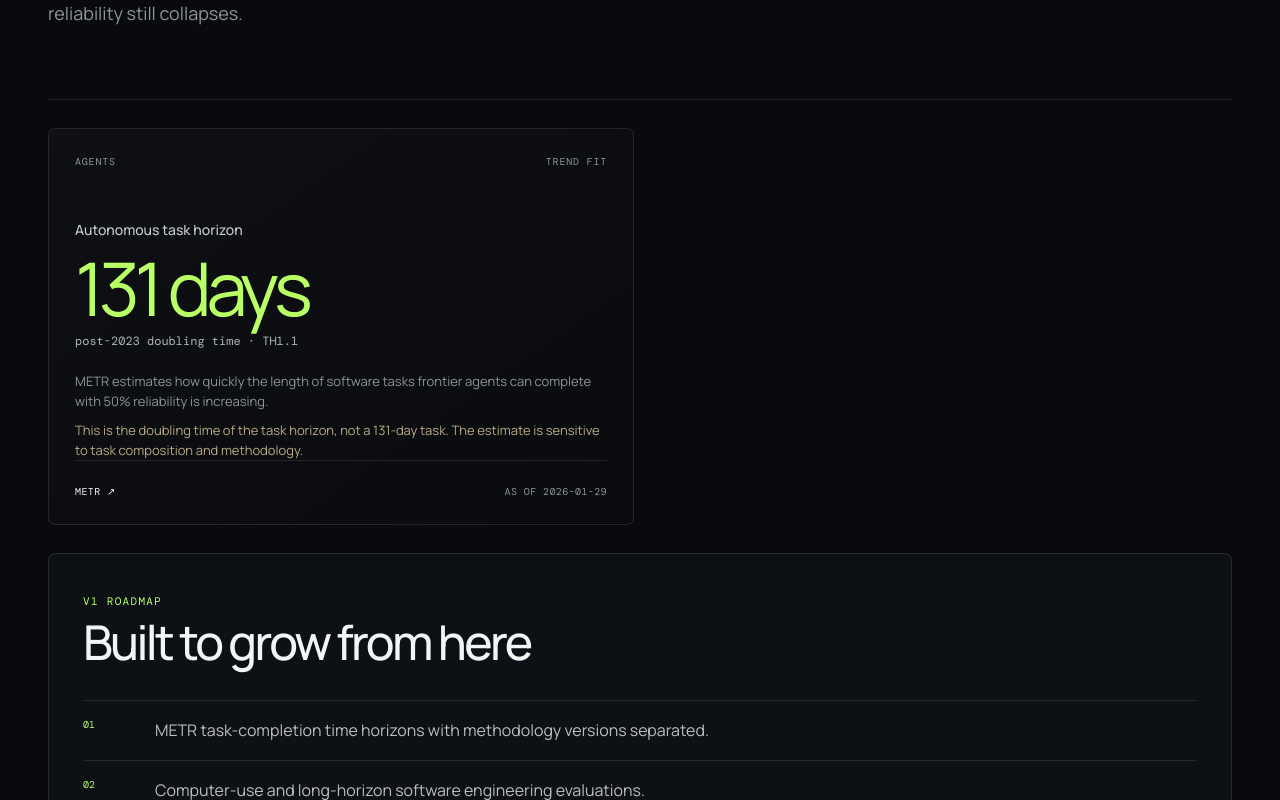
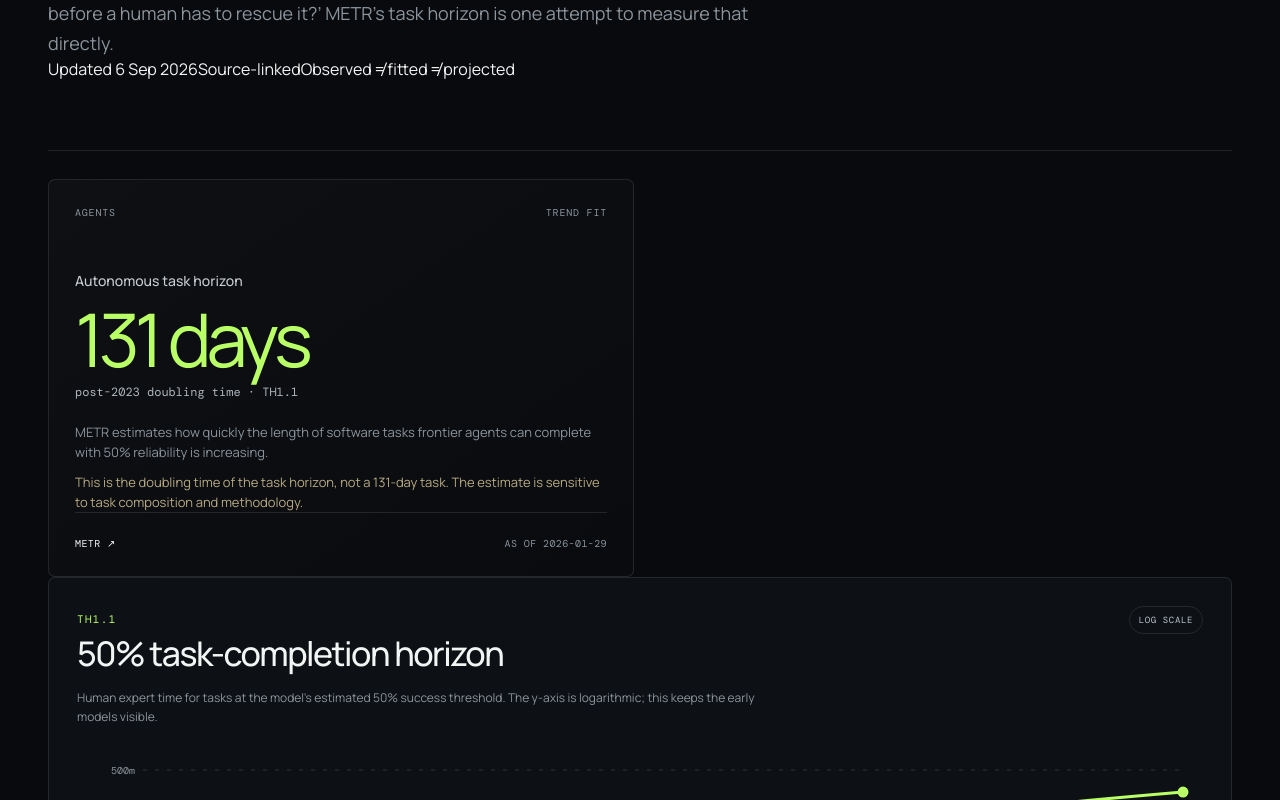
Before and after one commit to rcampbell30/The-Intelligence-curve-, a React (Vite) app: page /agents in a window 1280 px wide. Shown: the part 360-1160 px from the top of the page. Built offline with nearby package versions, Linux system fonts and the light colour scheme; a web font is replaced by a local one.

Commit message:
Route section pages to data dashboards

```diff
--- a/src/App.tsx
+++ b/src/App.tsx
@@ -1,19 +1,26 @@
 import { Route, Routes } from 'react-router-dom'
 import Layout from './components/Layout'
 import Home from './pages/Home'
-import SectionPage from './pages/SectionPage'
+import {
+  AgentsPage,
+  BenchmarksPage,
+  MethodologyPage,
+  ScalingPage,
+  TimelinePage,
+  TrendsPage,
+} from './pages/DataPages'
 
 export default function App() {
   return (
     <Routes>
       <Route element={<Layout />}>
         <Route index element={<Home />} />
-        <Route path="trends" element={<SectionPage eyebrow="THE BIG PICTURE" title="Trends" intro="The strongest long-run signals we can measure, presented with the assumptions and uncertainty that sit behind the headline doubling times." notes={["Combine capability, autonomy, infrastructure and price curves on comparable timelines.", "Add controls for log/linear scale and source methodology.", "Show trend breaks rather than forcing a single exponential fit across every era."]} />} />
-        <Route path="benchmarks" element={<SectionPage eyebrow="MEASURED CAPABILITY" title="Benchmarks" intro="A historical record of frontier benchmark performance where model version, evaluation date, cost and harness configuration stay attached to every score." category="Benchmarks" notes={["ARC-AGI, Humanity's Last Exam, SWE-bench, GPQA and other durable frontier evaluations.", "Model-vs-model historical charts rather than isolated leaderboard snapshots.", "Explicit benchmark saturation warnings and version-change annotations."]} />} />
-        <Route path="agents" element={<SectionPage eyebrow="AUTONOMOUS WORK" title="Agents" intro="Tracking how long AI systems can operate productively without human rescue — and where reliability still collapses." category="Agents" notes={["METR task-completion time horizons with methodology versions separated.", "Computer-use and long-horizon software engineering evaluations.", "Reliability at multiple thresholds, not just best-case demonstrations."]} />} />
-        <Route path="scaling" element={<SectionPage eyebrow="COMPUTE & INFRASTRUCTURE" title="Scaling" intro="The physical curves underneath frontier AI: training compute, chip capacity, data centres, power and efficiency." category="Scaling" notes={["Global compute stock and frontier training compute.", "Data-centre compute and power records.", "Hardware performance-per-dollar and software efficiency trends."]} />} />
-        <Route path="timeline" element={<SectionPage eyebrow="THEN VS NOW" title="Timeline" intro="A chronological view connecting model releases to benchmark jumps, agent milestones, compute records and major changes in cost." notes={["Filterable releases and capability milestones on one time axis.", "Then-vs-now cards for the most dramatic short-period changes.", "Link every milestone directly to an original or high-quality primary source."]} />} />
-        <Route path="methodology" element={<SectionPage eyebrow="TRUST THE GRAPH" title="Methodology" intro="The site treats measured observations, fitted historical trends and future extrapolations as three different things. They should never be visually interchangeable." notes={["Every metric requires source, date, definition, unit and methodology notes.", "Historical trend fits must disclose the fitted period and uncertainty when available.", "Extrapolations are opt-in, visually labelled and never presented as forecasts.", "When a benchmark or methodology changes, old and new series remain distinguishable."]} />} />
+        <Route path="trends" element={<TrendsPage />} />
+        <Route path="benchmarks" element={<BenchmarksPage />} />
+        <Route path="agents" element={<AgentsPage />} />
+        <Route path="scaling" element={<ScalingPage />} />
+        <Route path="timeline" element={<TimelinePage />} />
+        <Route path="methodology" element={<MethodologyPage />} />
       </Route>
     </Routes>
   )
```
